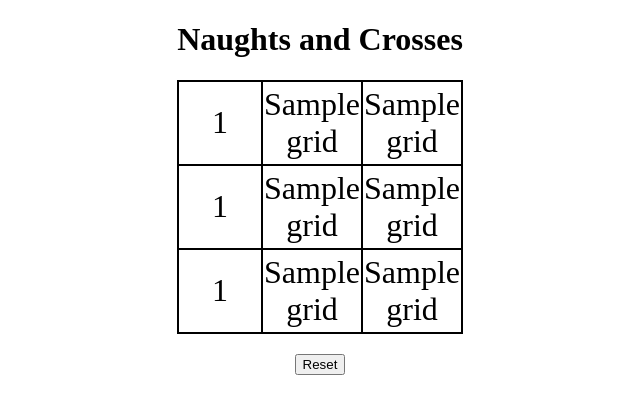
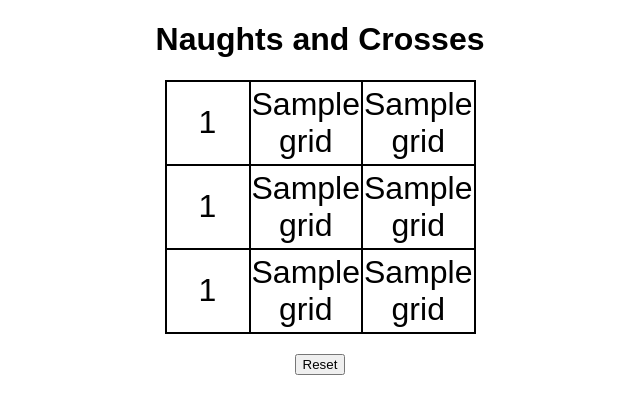
Before and after one commit to jbeavis/Naughts-and-Crosses, a Flask app: template templates/index.html in a window 1280 px wide. Shown: the top 414 px of the page, without its empty margins (320-960 px from the left). Run offline with Flask 3, Linux system fonts and the light colour scheme; the template is opened without the code that fills it: most values are stand-ins (such as "Sample title", 1, 10 or a date in 2020).

Commit message:
Cosmetic improvements

```diff
--- a/app.py
+++ b/app.py
@@ -42,3 +42,4 @@ def reset():
     for row in range(len(grid)):
         for column in range(len(grid[row])):
             grid[row][column] = ""
+    return jsonify({"grid": grid})
--- /dev/null
+++ b/static/style.css
@@ -0,0 +1,12 @@
+body{
+    font-family: Arial, Helvetica, sans-serif;
+        table { border-collapse: collapse; margin: 20px auto; }
+        td {
+            width: 80px; height: 80px;
+            border: 2px solid black;
+            text-align: center;
+            font-size: 2em;
+            cursor: pointer;
+        }
+
+}
--- a/templates/index.html
+++ b/templates/index.html
@@ -2,16 +2,7 @@
 <html>
 <head>
     <title>Naughts and Crosses</title>
-    <style>
-        table { border-collapse: collapse; margin: 20px auto; }
-        td {
-            width: 80px; height: 80px;
-            border: 2px solid black;
-            text-align: center;
-            font-size: 2em;
-            cursor: pointer;
-        }
-    </style>
+    <link rel="stylesheet" href="{{url_for('static', filename='style.css')}}">
 </head>
 <body>
     <h1 style="text-align:center">Naughts and Crosses</h1>
@@ -27,6 +18,6 @@
     <div style="text-align: center;">
         <button id="resetButton">Reset</button>
     </div>
-    <script src="/static/script.js"></script>
+    <script src="{{url_for('static', filename='js/gameHandler.js') }}"></script>
 </body>
 </html>
```
Also changed, not shown: static/js/gameHandler.js (renamed from static/script.js).
